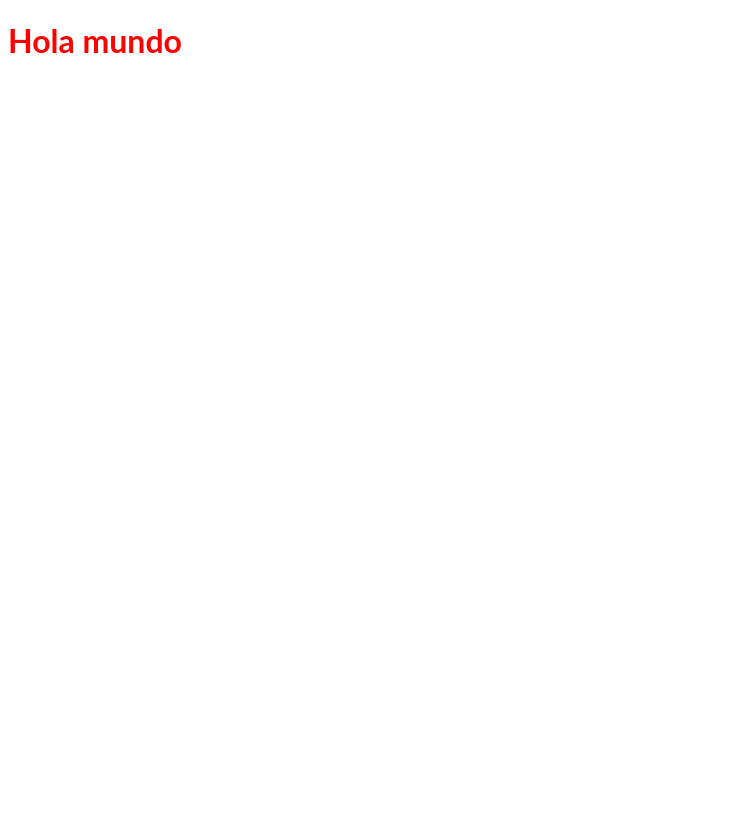
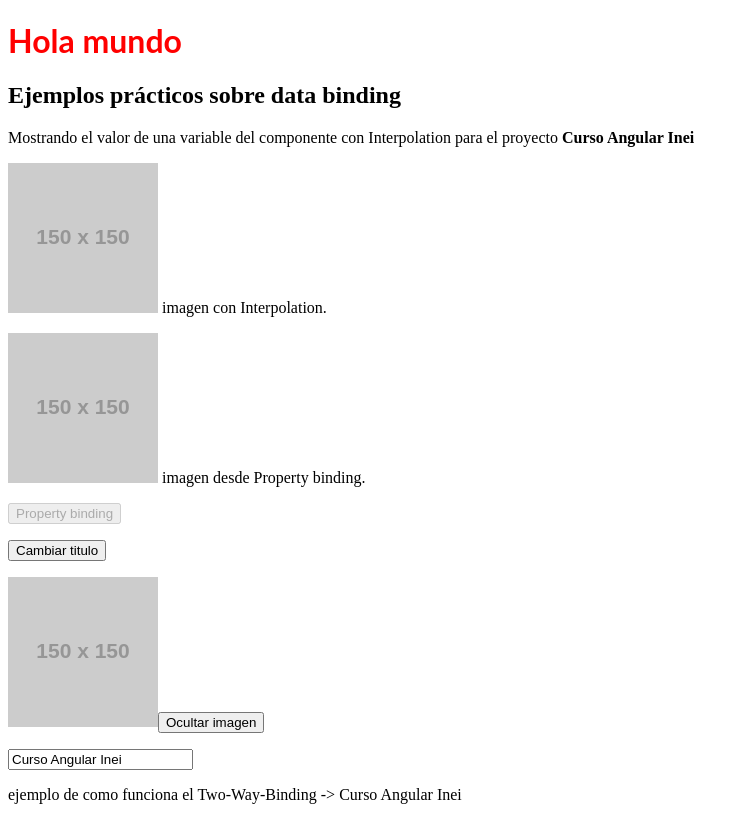
Before and after one commit to neotrons/inei_curso_angular, an Angular app: page / in a window 1280 px wide. Shown: the whole page, without its empty margins (0-749 px from the left). Built offline with nearby package versions, Linux system fonts and the light colour scheme.

Commit message:
feat: Practical examples of data binding

```diff
--- a/src/app/app.component.html
+++ b/src/app/app.component.html
@@ -1,2 +1,44 @@
 <router-outlet></router-outlet>
 <app-hello></app-hello>
+
+<h2>Ejemplos prácticos sobre data binding</h2>
+
+<div id="practiceInterpolation">
+  <p class="row-{{ 1 + 1 }}">
+  {{ 'Mostrando el valor de una variable del componente con Interpolation' }} para el proyecto <b>{{ title }}</b>
+  </p>
+
+  <p>
+    <img src="{{ imageUrl }}"> imagen con Interpolation.
+  </p>
+</div>
+
+<div id="practicePropertyBinding" [class]="classes">
+  <p>
+    <img [src]="imageUrl"> imagen desde Property binding.
+  </p>
+  <p>
+    <button [disabled]="isUnchanged"> Property binding </button>
+  </p>
+</div>
+
+
+<div id="practiceEventBinding">
+  <p>
+    <button (click)="changeTitle()">Cambiar titulo</button>
+  </p>
+
+  <p>
+    <img [src]="imageUrl" [style.display]="displayNone">
+    <button (click)="hideImage()">{{ buttonTitle }}</button>
+  </p>
+</div>
+
+<div id="practiceTwoWayBinding">
+  <p>
+    <input type="text" [(ngModel)]="title">
+  </p>
+  <p>
+    ejemplo de como funciona el Two-Way-Binding -> {{ title }}
+  </p>
+</div>
--- a/src/app/app.component.ts
+++ b/src/app/app.component.ts
@@ -7,4 +7,24 @@
 })
 export class AppComponent {
   title = 'Curso Angular Inei';
+  imageUrl = 'https://via.placeholder.com/150';
+  isUnchanged = true;
+  classes = 'aClassDemo';
+  buttonTitle = 'Ocultar imagen';
+  displayNone = '';
+
+  changeTitle(): void {
+    console.log(`Evento click para cambiar titulo`);
+    this.title = 'nuevo titulo';
+  }
+
+  hideImage(): void {
+    if (this.displayNone) {
+      this.displayNone = '';
+      this.buttonTitle = 'Ocultar Imagen';
+    }else {
+      this.displayNone = 'none';
+      this.buttonTitle = 'Mostrar Imagen';
+    }
+  }
 }
--- a/src/app/app.module.ts
+++ b/src/app/app.module.ts
@@ -1,5 +1,7 @@
 import { NgModule } from '@angular/core';
 import { BrowserModule } from '@angular/platform-browser';
+
+import { FormsModule } from '@angular/forms';
 
 import { AppRoutingModule } from './app-routing.module';
 import { AppComponent } from './app.component';
@@ -12,7 +14,8 @@
   ],
   imports: [
     BrowserModule,
-    AppRoutingModule
+    AppRoutingModule,
+    FormsModule,
   ],
   providers: [],
   bootstrap: [AppComponent]
```
